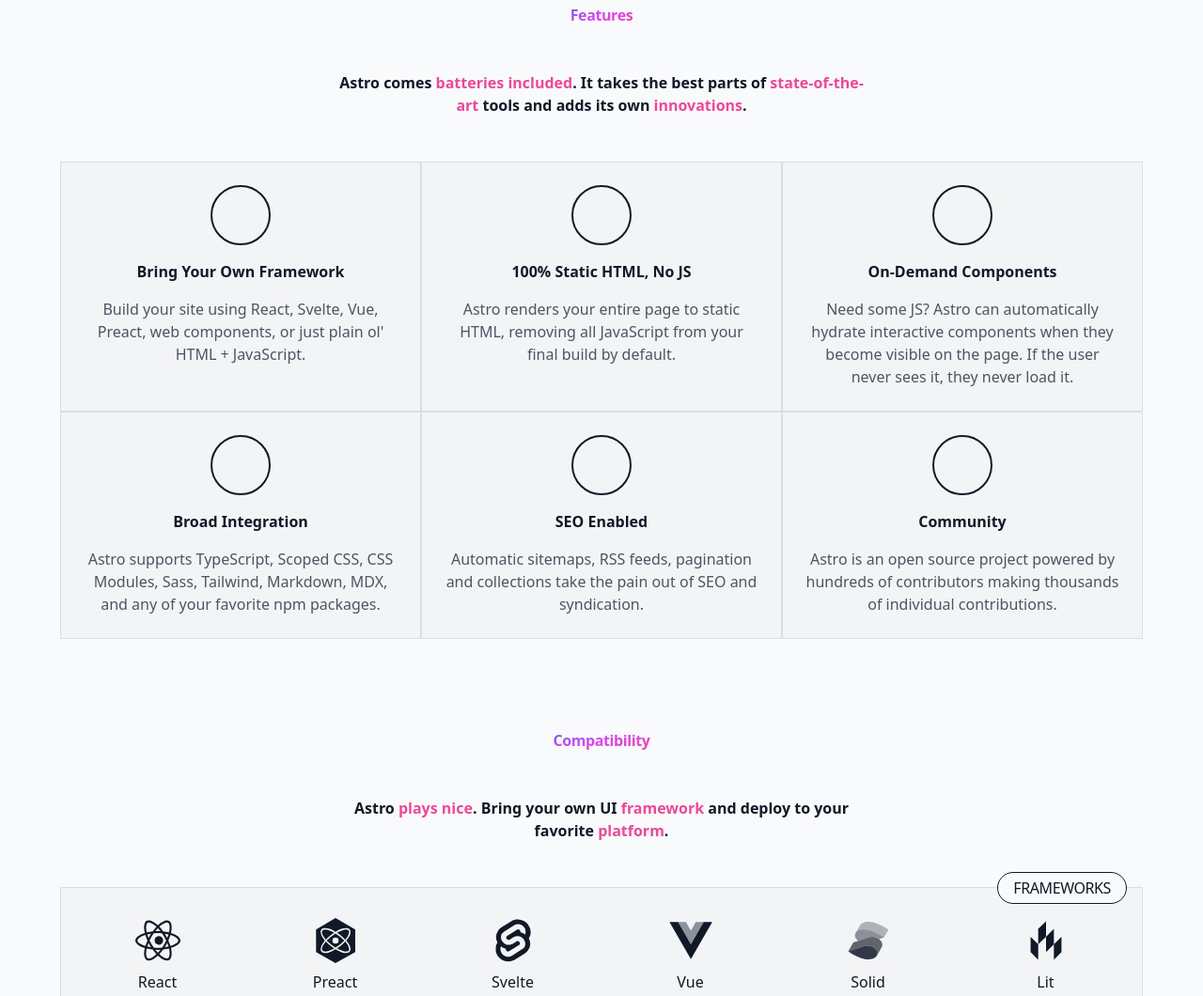
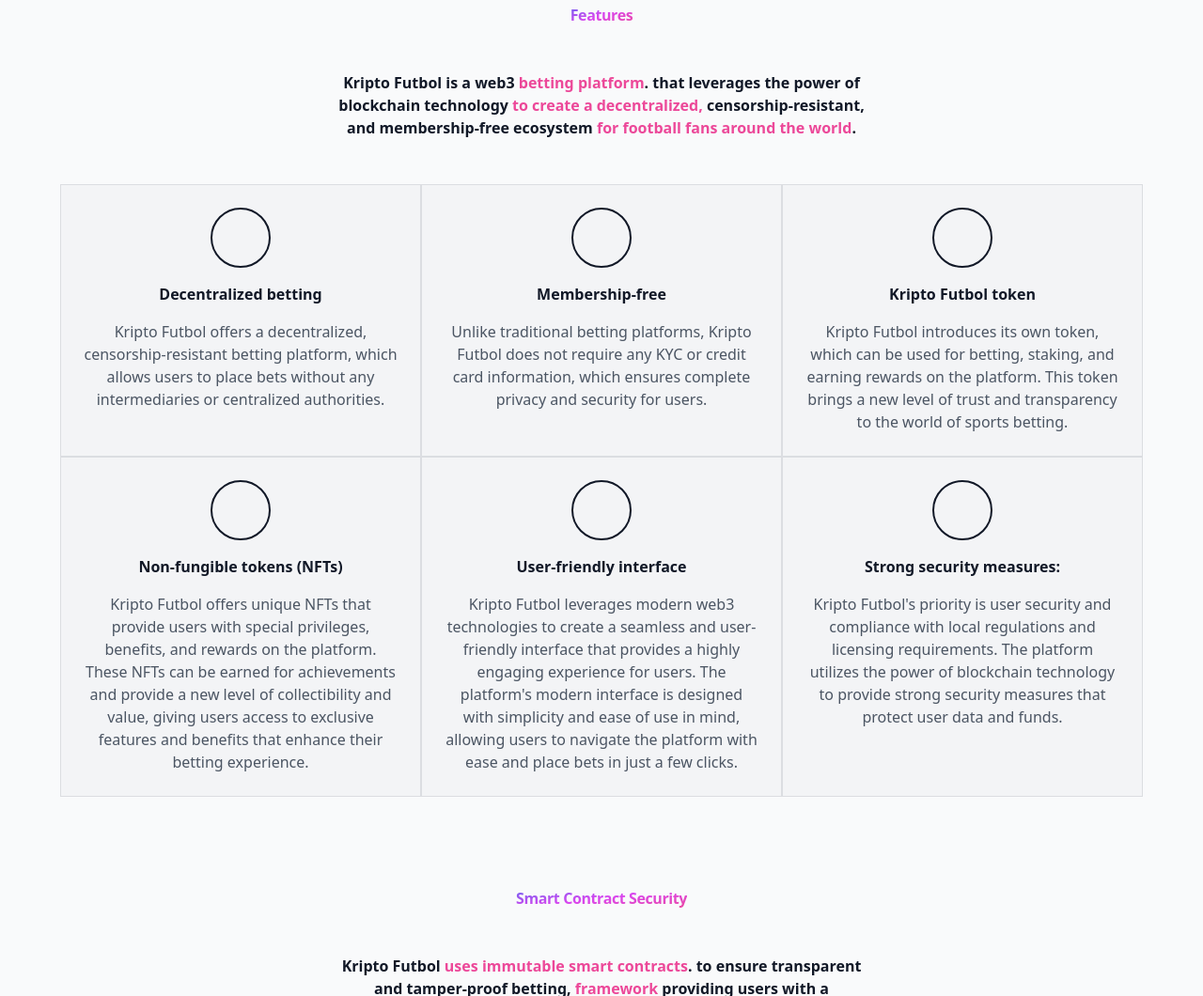
Before and after one commit to kazimakgul/kripto.futbol, an Astro site: page / in a window 1280 px wide. Shown: the part 1400-2460 px from the top of the page at 94% size. Built offline with nearby package versions, Linux system fonts and the light colour scheme; Astro itself is replaced by a stand-in of ours; some icons are missing; what tailwindcss-fluid-type would draw is missing.

Commit message:
new details added

```diff
--- a/src/components/compatibility.astro
+++ b/src/components/compatibility.astro
@@ -70,11 +70,11 @@ const platforms: Array<CompatibilityItem> = [
 ];
 ---
 
-<ContentSection title="Compatibility" id="compatibility">
+<ContentSection title="Smart Contract Security" id="compatibility">
   <Fragment slot="lead">
-    Astro <span class="text-primary">plays nice</span>. Bring your own UI{" "}
+    Kripto Futbol <span class="text-primary">uses immutable smart contracts</span>. to ensure transparent and tamper-proof betting,{" "}
     <span class="text-primary">framework</span>
-    and deploy to your favorite <span class="text-primary">platform</span>.
+    providing users with a trustworthy betting experience <span class="text-primary">that is powered by blockchain technology.</span>.
   </Fragment>
   <CompatibilityList
     items={frameworks}
--- a/src/components/features.astro
+++ b/src/components/features.astro
@@ -5,39 +5,39 @@ import type { FeatureItem } from "~/types";
 
 const features: Array<FeatureItem> = [
   {
-    title: "Bring Your Own Framework",
+    title: "Decentralized betting",
     description:
-      "Build your site using React, Svelte, Vue, Preact, web components, or just plain ol' HTML + JavaScript.",
+      "Kripto Futbol offers a decentralized, censorship-resistant betting platform, which allows users to place bets without any intermediaries or centralized authorities.",
     icon: "mdi:handshake",
   },
   {
-    title: "100% Static HTML, No JS",
+    title: "Membership-free",
     description:
-      "Astro renders your entire page to static HTML, removing all JavaScript from your final build by default.",
+      "Unlike traditional betting platforms, Kripto Futbol does not require any KYC or credit card information, which ensures complete privacy and security for users.",
     icon: "mdi:feather",
   },
   {
-    title: "On-Demand Components",
+    title: "Kripto Futbol token",
     description:
-      "Need some JS? Astro can automatically hydrate interactive components when they become visible on the page. If the user never sees it, they never load it.",
+      "Kripto Futbol introduces its own token, which can be used for betting, staking, and earning rewards on the platform. This token brings a new level of trust and transparency to the world of sports betting.",
     icon: "mdi:directions-fork",
   },
   {
-    title: "Broad Integration",
+    title: "Non-fungible tokens (NFTs)",
     description:
-      "Astro supports TypeScript, Scoped CSS, CSS Modules, Sass, Tailwind, Markdown, MDX, and any of your favorite npm packages.",
+      "Kripto Futbol offers unique NFTs that provide users with special privileges, benefits, and rewards on the platform. These NFTs can be earned for achievements and provide a new level of collectibility and value, giving users access to exclusive features and benefits that enhance their betting experience.",
     icon: "mdi:graph",
   },
   {
-    title: "SEO Enabled",
+    title: "User-friendly interface",
     description:
-      "Automatic sitemaps, RSS feeds, pagination and collections take the pain out of SEO and syndication.",
+      "Kripto Futbol leverages modern web3 technologies to create a seamless and user-friendly interface that provides a highly engaging experience for users. The platform's modern interface is designed with simplicity and ease of use in mind, allowing users to navigate the platform with ease and place bets in just a few clicks.",
     icon: "mdi:search-web",
   },
   {
-    title: "Community",
+    title: "Strong security measures:",
     description:
-      "Astro is an open source project powered by hundreds of contributors making thousands of individual contributions.",
+      "Kripto Futbol's priority is user security and compliance with local regulations and licensing requirements. The platform utilizes the power of blockchain technology to provide strong security measures that protect user data and funds.",
     icon: "mdi:account-group",
   },
 ];
@@ -45,10 +45,11 @@ const features: Array<FeatureItem> = [
 
 <ContentSection title="Features" id="features">
   <Fragment slot="lead">
-    Astro comes <span class="text-primary">batteries included</span>. It takes
-    the best parts of
-    <span class="text-primary">state-of-the-art</span>
-    tools and adds its own <span class="text-primary">innovations</span>.
+
+    Kripto Futbol is a web3 <span class="text-primary">betting platform</span>. that leverages
+    the power of blockchain technology
+    <span class="text-primary">to create a decentralized,</span>
+    censorship-resistant, and membership-free ecosystem <span class="text-primary">for football fans around the world</span>.
   </Fragment>
   <ul class="grid max-w-6xl grid-cols-1 md:grid-cols-2 lg:grid-cols-3">
     {
```
